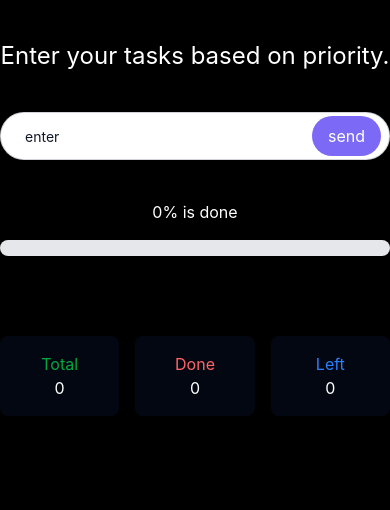
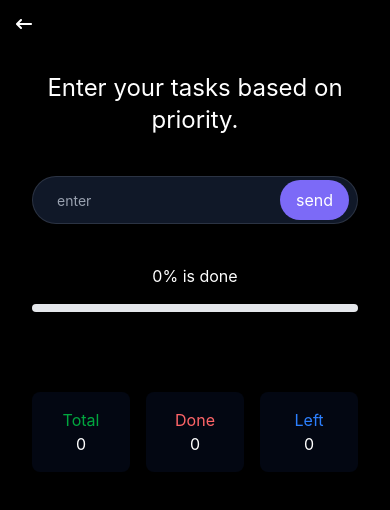
Before and after one commit to RezaFrontEndDeveloper/Modern-To-Do-App, a React (Vite) app: page /ToDo in a window 390 px wide. Shown: the top 510 px of the page. Built offline with nearby package versions, Linux system fonts and the light colour scheme.

Commit message:
fixed in mobile

```diff
--- a/src/Components/Home.jsx
+++ b/src/Components/Home.jsx
@@ -7,7 +7,7 @@ function Home() {
     <div style={{ backgroundImage: `url(${bgImage})`, width: "100%", height: "100vh" }} className="w-full h-screen bg-cover bg-center bg-no-repeat flex justify-center items-center">
       <div className="flex flex-col justify-center items-center gap-8">
         <h1 className="text-5xl sm:text-9xl font-bold">To-Do-App</h1>
-        <p className="text-2xl text-wrap  sm:text-5xl ">click the start button to test my app</p>
+        <p className="text-2xl text-wrap text-center sm:text-5xl ">click the start button to test my app</p>
         <Button />
       </div>
     </div>
--- a/src/Components/Input.jsx
+++ b/src/Components/Input.jsx
@@ -19,13 +19,13 @@ export default function Input() {
   }
 
   return (
-    <form onSubmit={handleSubmit} className="flex items-center border gap-2 bg-white border-gray-500/30 h-12 max-w-md w-full rounded-full overflow-hidden">
+    <form onSubmit={handleSubmit} className="flex items-center border gap-2 bg-gray-900 border-gray-500/30 h-12 max-w-md w-full rounded-full overflow-hidden">
       <input
         value={inputFild}
         onChange={(e) => setInputFild(e.target.value)}
         type="text"
         placeholder="enter"
-        className="w-full  h-full pl-6 outline-none text-sm placeholder-gray-900 text-black"
+        className="w-full  h-full pl-6 outline-none text-sm placeholder-gray-400 text-white"
         required
       />
       <button type="submit" className="text-white px-4 py-2 mr-2 rounded-3xl text-center bg-[#7c6af7] ">
--- a/src/Components/ShowPercentage.jsx
+++ b/src/Components/ShowPercentage.jsx
@@ -11,8 +11,8 @@ function ShowPercentage() {
   return (
     <div className="w-full sm:w-1/3 flex flex-col justify-center items-center gap-4">
       <p>{Math.round(percent)}% is done</p>
-      <div className="w-full bg-gray-200 rounded-full h-4 overflow-hidden">
-        <div className="bg-blue-500 h-4 transition-all duration-700 ease-out" style={{ width: `${percent}%` }} />
+      <div className="w-full bg-gray-200 rounded-full h-2 overflow-hidden">
+        <div className={percent === 100 ? "bg-green-500 h-4 transition-all duration-700 ease-out" : "bg-blue-500 h-4 transition-all duration-700 ease-out"} style={{ width: `${percent}%` }} />
       </div>
     </div>
   );
--- a/src/Components/To-Do.jsx
+++ b/src/Components/To-Do.jsx
@@ -3,15 +3,22 @@ import Input from "./Input";
 import ShowTodo from "./ShowTodo";
 import ShowTotal from "./ShowTotal";
 import ShowPercentage from "./ShowPercentage";
+import { FaArrowLeftLong } from "react-icons/fa6";
+import { Link } from "react-router-dom";
 
 function ToDo() {
   return (
-    <div className="flex flex-col gap-10 mt-10 justify-center items-center">
-      <h1 className="text-2xl text-center sm:text-5xl ">Enter your tasks based on priority.</h1>
-      <Input />
-      <ShowPercentage />
-      <ShowTodo />
-      <ShowTotal />
+    <div className="p-4">
+      <Link to="/">
+        <FaArrowLeftLong className="" />
+      </Link>
+      <div className="flex flex-col w-full px-4 gap-10 mt-10 justify-center items-center">
+        <h1 className="text-2xl text-center sm:text-5xl ">Enter your tasks based on priority.</h1>
+        <Input />
+        <ShowPercentage />
+        <ShowTodo />
+        <ShowTotal />
+      </div>
     </div>
   );
 }
```
